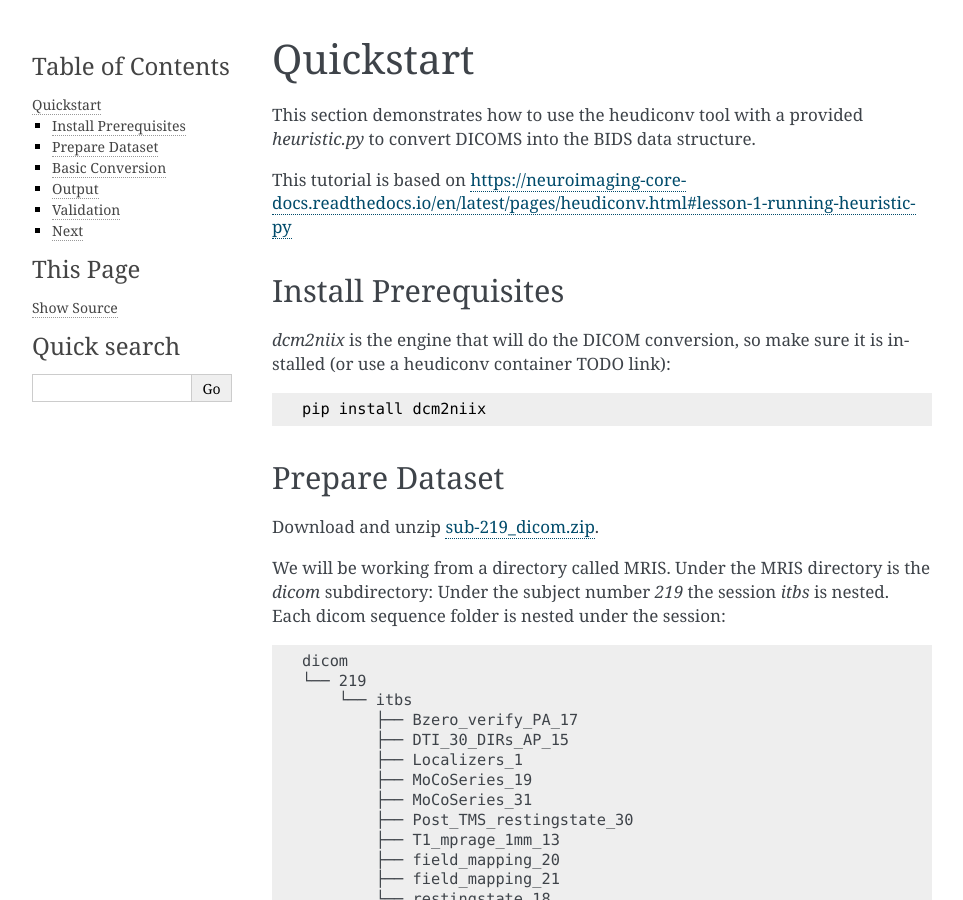
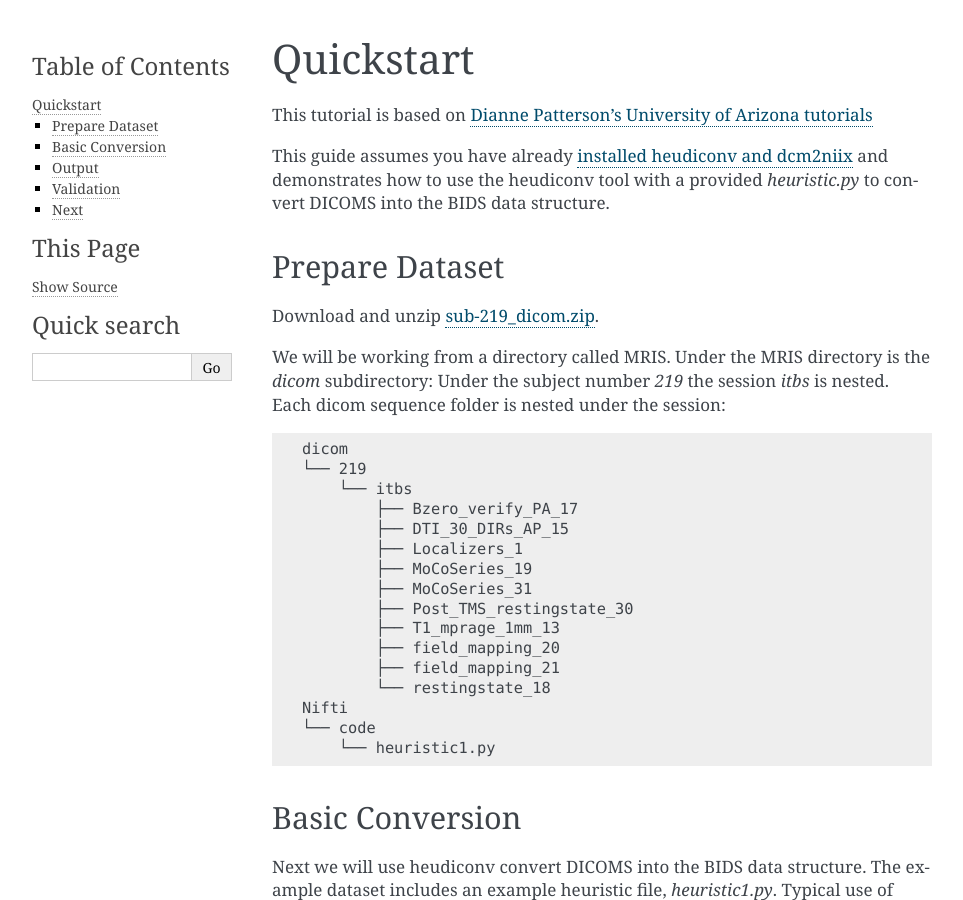
Before and after one commit to nipy/heudiconv, a Sphinx documentation site: the page built from docs/quickstart.rst, in a window 1280 px wide and 900 px high. Shown: the whole window, without its empty margins (148-1111 px from the left). Built offline with Sphinx 7.4.7, drawn with Linux system fonts in a browser that asks for light colours; the version number could not be read and is left out.

Commit message:
Cleanup quickstart and use install link

```diff
--- a/docs/custom-heuristic.rst
+++ b/docs/custom-heuristic.rst
@@ -1,14 +1,15 @@
 =========================
 Custom Heuristics
 =========================
+
+This tutorial is based on `Dianne Patterson's University of Arizona tutorials <https://neuroimaging-core-docs.readthedocs.io/en/latest/pages/heudiconv.html#lesson-3-reproin-py>`_
+
 
 In this tutorial we go more in depth, creating our own *heuristic.py* and modifying it for our needs:
 
 1. :ref:`Step1 <heudiconv_step1>` Generate a heuristic (translation) file skeleton and some associated descriptor text files.
 2. :ref:`Step2 <heudiconv_step2>` Modify the *heuristic.py* to specify BIDS output names and directories, and the input DICOM characteristics.
 3. :ref:`Step3 <heudiconv_step3>` Call HeuDiConv to run on more subjects and sessions.
-
-This tutorial is based on https://neuroimaging-core-docs.readthedocs.io/en/latest/pages/heudiconv.html#running-heudiconv-is-a-3-step-process
 
 Prerequisites
 **************
--- a/docs/installation.rst
+++ b/docs/installation.rst
@@ -4,6 +4,7 @@ Installation
 
 ``Heudiconv`` is packaged and available from many different sources.
 
+.. _install_local:
 
 Local
 =====
--- a/docs/quickstart.rst
+++ b/docs/quickstart.rst
@@ -1,18 +1,10 @@
 Quickstart
 ==========
 
-This section demonstrates how to use the heudiconv tool with a provided `heuristic.py` to convert DICOMS into the BIDS data structure.
+This tutorial is based on `Dianne Patterson's University of Arizona tutorials <https://neuroimaging-core-docs.readthedocs.io/en/latest/pages/heudiconv.html#lesson-3-reproin-py>`_
 
-This tutorial is based on https://neuroimaging-core-docs.readthedocs.io/en/latest/pages/heudiconv.html#lesson-1-running-heuristic-py
-
-.. _install_prerequisites:
-
-Install Prerequisites
-*********************
-
-`dcm2niix` is the engine that will do the DICOM conversion, so make sure it is installed (or use a heudiconv container TODO link)::
-
-    pip install dcm2niix
+This guide assumes you have already :ref:`installed heudiconv and dcm2niix <install_local>` and
+demonstrates how to use the heudiconv tool with a provided `heuristic.py` to convert DICOMS into the BIDS data structure.
 
 .. _prepare_dataset:
 
```
